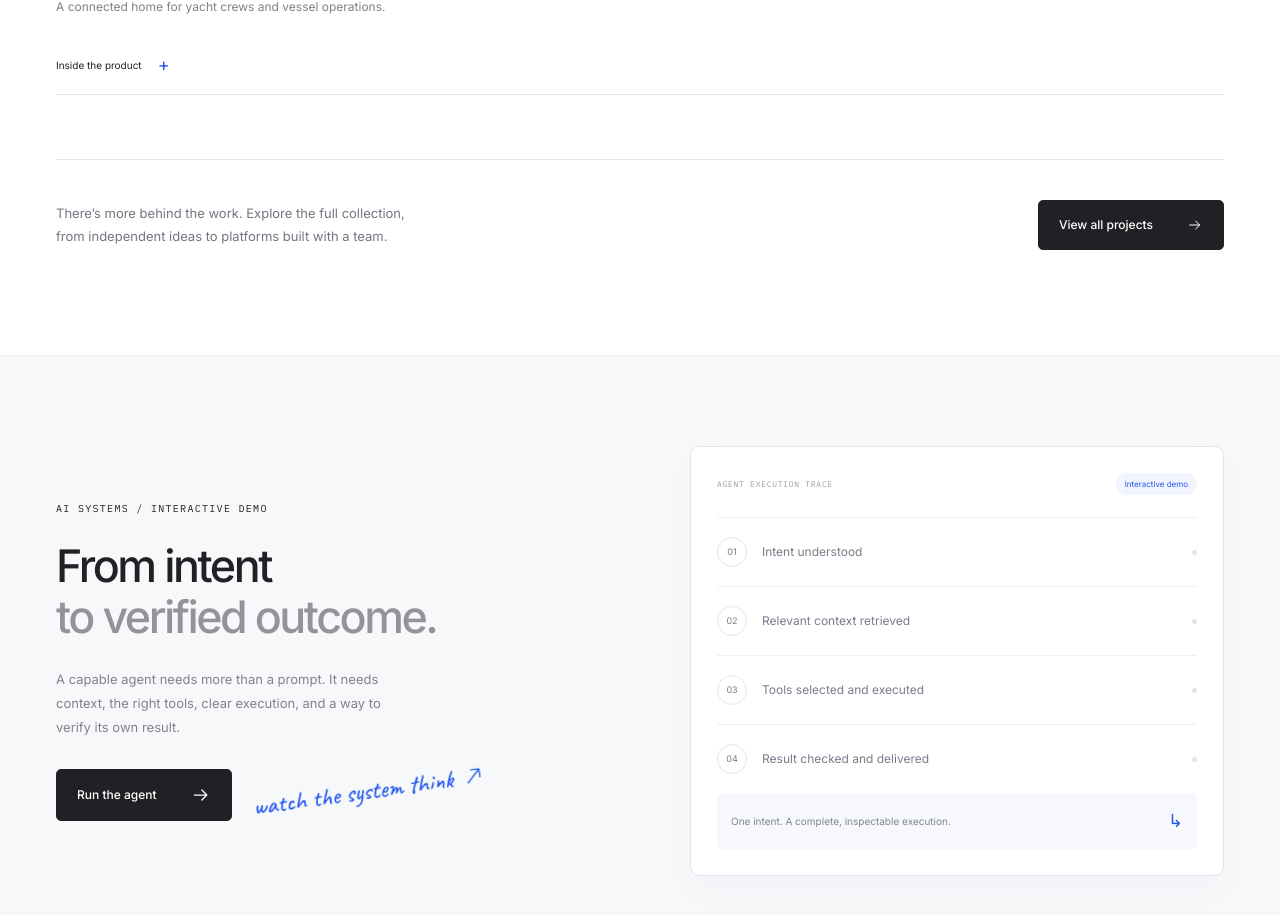
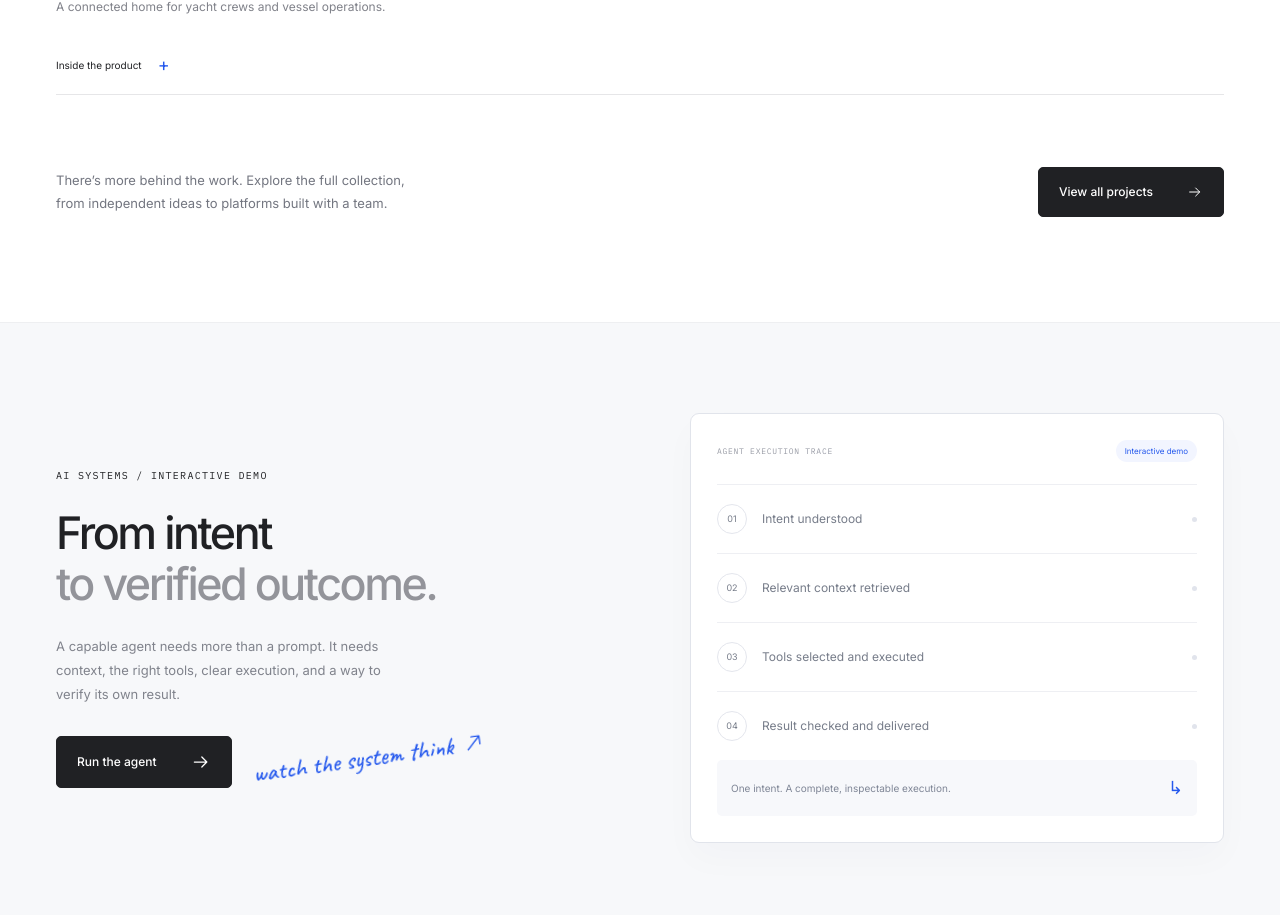
Before and after one commit to Igomigo/portfolio-v1, a Next.js app: page / in a window 1280 px wide. Shown: the part 4116-5031 px from the top of the page. Built offline with nearby package versions, Linux system fonts and the light colour scheme.

Commit message:
fix: adjust spacing and layout for project reveal section

```diff
--- a/src/components/portfolio/Work.tsx
+++ b/src/components/portfolio/Work.tsx
@@ -292,7 +292,7 @@ export default function Work() {
           </ProjectDetails>
         </article>
       </Reveal>
-      <Reveal className="mt-12 flex flex-col items-start justify-between gap-6 border-t border-[#e6e6e8] pt-8 md:mt-16 md:flex-row md:items-center md:pt-10">
+      <Reveal className="mt-10 flex flex-col items-start justify-between gap-6 pt-8 md:mt-8 md:flex-row md:items-center md:pt-10">
         <p className="max-w-[360px] text-[13px] leading-[1.8] text-[#737680]">There’s more behind the work. Explore the full collection, from independent ideas to platforms built with a team.</p>
         <Button href="/projects" icon={<Arrow className="size-4" />}>View all projects</Button>
       </Reveal>
```
